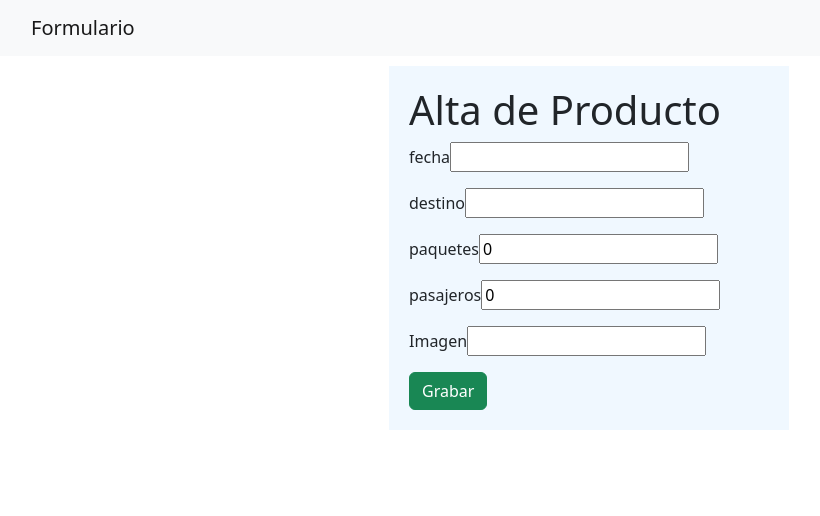
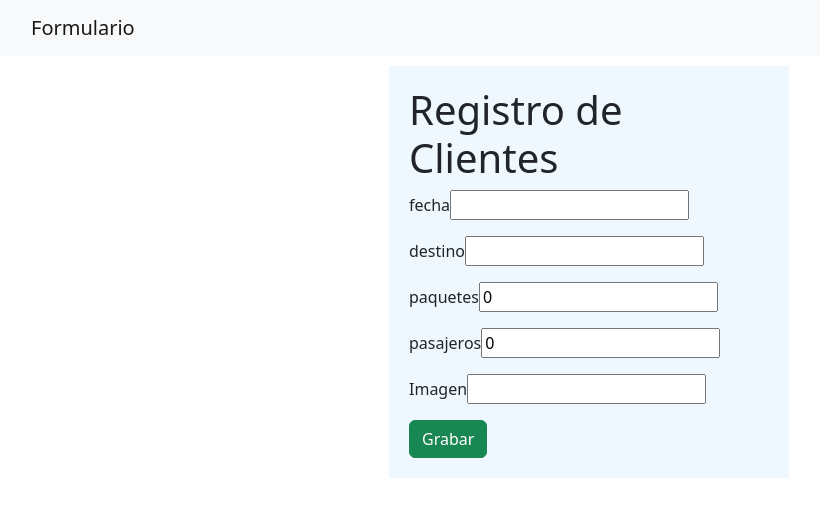
Before and after one commit to JulioF1/ProyectoIntegrador, a plain HTML site: page producto_nuevo.html in a window 1280 px wide. Shown: the whole page, without its empty margins (51-871 px from the left). Drawn offline with nearby package versions, Linux system fonts and the light colour scheme; no server answers.

Commit message:
Modifica producto nuevo

```diff
--- a/js/productos.js
+++ b/js/productos.js
@@ -8,7 +8,7 @@ productos:[],
 url:'https://jfcodoacodo.pythonanywhere.com/productos', // si ya lo subieron a pythonanywhere
 error:false,
 cargando:true,
-/*atributos para el guardar los valores del formulario */
+/*atributos para  guardar los valores del formulario */
 id:0,
 fecha:"",
 destino:"",
--- a/producto_nuevo.html
+++ b/producto_nuevo.html
@@ -16,7 +16,7 @@
   <main>
     <div class="container" id="app">
       <form style="background-color: aliceblue;margin:10px auto ; width: 400px; padding: 20px;">
-        <h1>Alta de Producto</h1>
+        <h1>Registro de Clientes</h1>
         <div class="mb-3">
           <label for="fecha">fecha</label>
           <input type="text" name="fecha" id="fecha" v-model="fecha">
```
